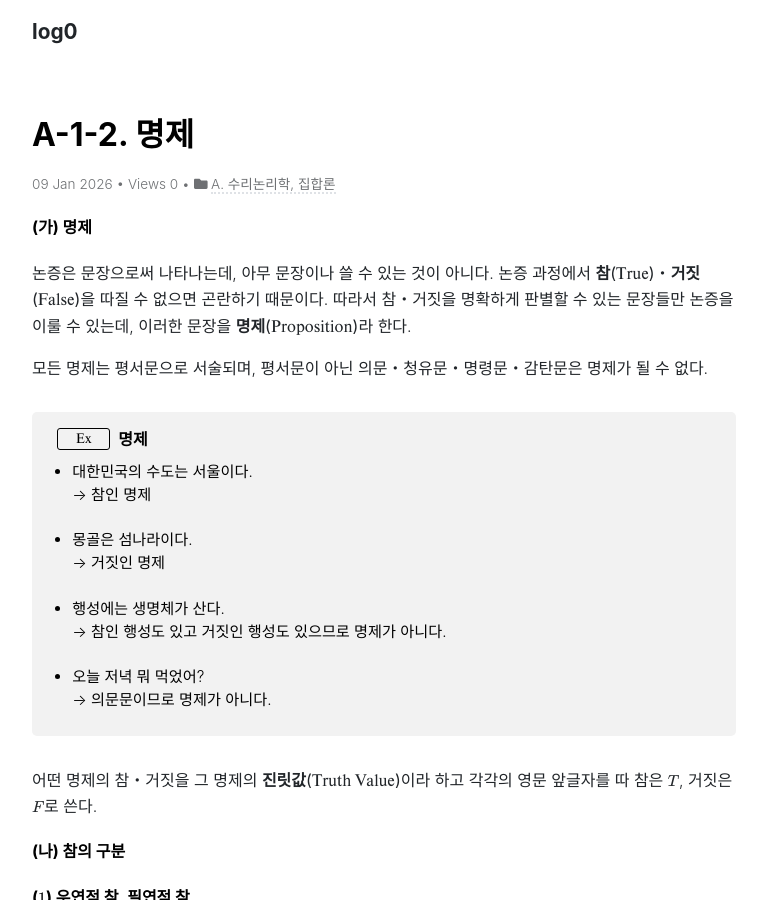
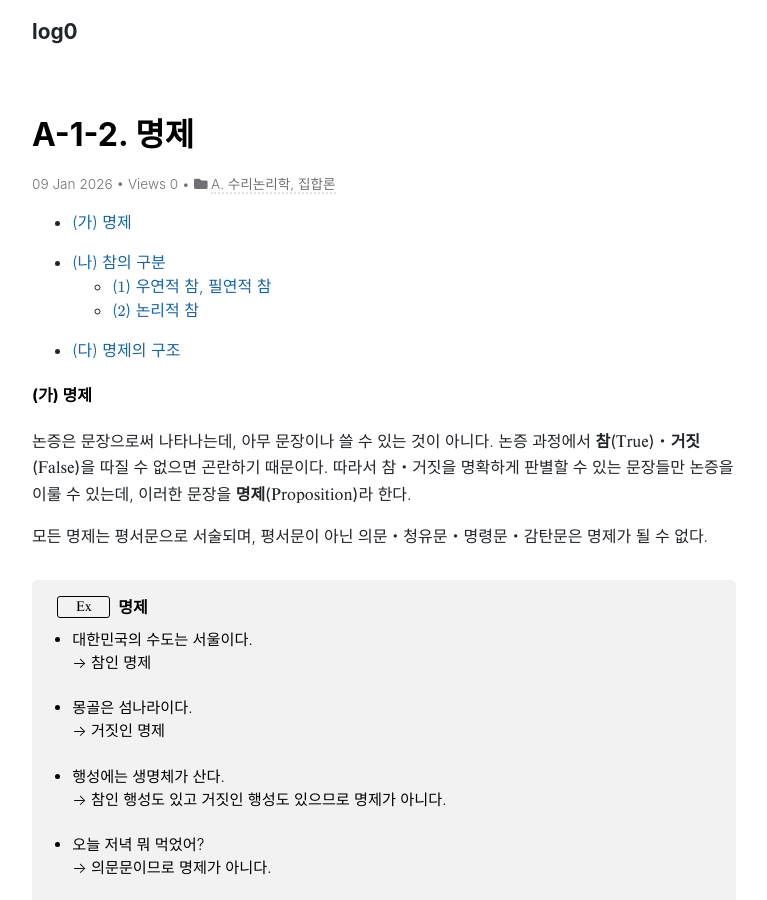
Before and after one commit to Log-zero/Log-zero.github.io, a Jekyll site: the page built from _posts/2026-01-09-명제.md, in a window 1280 px wide and 900 px high. Shown: the whole window, without its empty margins (256-1023 px from the left). Built offline with Jekyll 4.4.1, drawn with Linux system fonts in a browser that asks for light colours; nearby versions of some CDN libraries.

Commit message:
contents

```diff
--- a/_posts/2026-01-09-명제.md
+++ b/_posts/2026-01-09-명제.md
@@ -8,6 +8,15 @@ categories:
   - A. 수리논리학, 집합론
 published: "true"
 ---
+- [(가) 명제](#가-명제)
+<br>
+
+- [(나) 참의 구분](#나-참의-구분)
+  - [($1$) 우연적 참, 필연적 참](#1-우연적-참-필연적-참)
+  - [($2$) 논리적 참](#2-논리적-참)
+<br>
+- [(다) 명제의 구조](#다-명제의-구조)
+
 #### (가) 명제
 
 논증은 문장으로써 나타나는데, 아무 문장이나 쓸 수 있는 것이 아니다. 논증 과정에서 <span class="term">참(True)</span>・<span class="term">거짓(False)</span>을 따질 수 없으면 곤란하기 때문이다. 따라서 참・거짓을 명확하게 판별할 수 있는 문장들만 논증을 이룰 수 있는데, 이러한 문장을 <span class="term">명제(Proposition)</span>라 한다.
```
Also changed, not shown: _posts/2026-01-20-진리함수적-연결사.md (+8 -0 lines).
